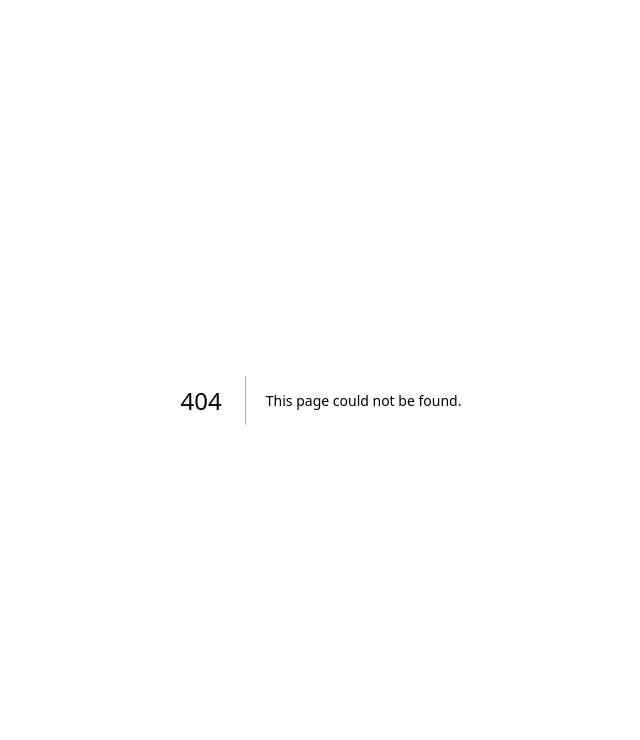
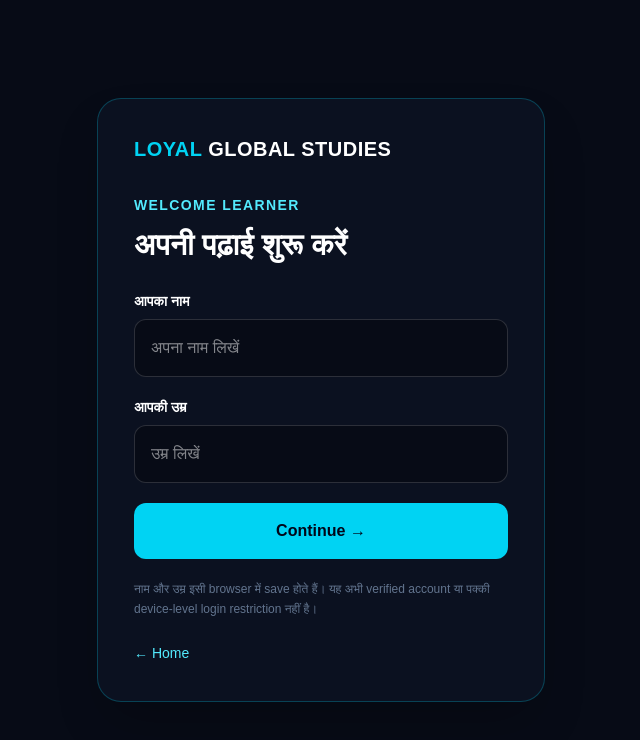
Before and after one commit to iamenough954/loyal-global-studies, a Next.js app: page /login in a window 1280 px wide. Before the commit this address had no page. Shown: the top 740 px of the page, without its empty margins (319-959 px from the left). Built offline with nearby package versions, Linux system fonts and the light colour scheme.

Commit message:
Add name age login and math quiz game

```diff
--- /dev/null
+++ b/app/login/page.tsx
@@ -0,0 +1,78 @@
+"use client";
+
+import { useEffect, useState } from "react";
+
+export default function LoginPage() {
+  const [name, setName] = useState("");
+  const [age, setAge] = useState("");
+  const [savedName, setSavedName] = useState("");
+
+  useEffect(() => {
+    try {
+      const saved = localStorage.getItem("loyal-profile");
+      if (saved) setSavedName(JSON.parse(saved).name || "");
+    } catch {}
+  }, []);
+
+  function register(e: React.FormEvent<HTMLFormElement>) {
+    e.preventDefault();
+    if (!name.trim() || !age || Number(age) < 5 || Number(age) > 100) return;
+
+    try {
+      const saved = localStorage.getItem("loyal-profile");
+      if (saved) {
+        setSavedName(JSON.parse(saved).name || "");
+        return;
+      }
+      const profile = { name: name.trim(), age: Number(age) };
+      localStorage.setItem("loyal-profile", JSON.stringify(profile));
+      setSavedName(profile.name);
+    } catch {
+      alert("Registration save nahi ho paya. Dobara try karein.");
+    }
+  }
+
+  return (
+    <main className="flex min-h-screen items-center justify-center bg-[#070b16] px-5 py-10 text-white">
+      <section className="w-full max-w-md rounded-3xl border border-cyan-400/25 bg-[#0b1120] p-7 shadow-2xl sm:p-9">
+        <a href="/" className="text-xl font-black tracking-wide">
+          <span className="text-cyan-400">LOYAL</span> GLOBAL STUDIES
+        </a>
+        <p className="mt-8 text-sm font-bold tracking-widest text-cyan-300">WELCOME LEARNER</p>
+        <h1 className="mt-3 text-3xl font-black">अपनी पढ़ाई शुरू करें</h1>
+        {savedName ? (
+          <div className="mt-7 rounded-2xl border border-cyan-400/30 bg-cyan-400/10 p-5">
+            <p className="text-slate-300">स्वागत है,</p>
+            <p className="mt-2 text-2xl font-black text-cyan-300">{savedName}</p>
+            <p className="mt-3 text-sm text-slate-300">आपका profile इस browser में save है।</p>
+            <a href="/" className="mt-5 inline-block rounded-xl bg-cyan-400 px-5 py-3 font-bold text-slate-950">Continue →</a>
+          </div>
+        ) : (
+          <form onSubmit={register} className="mt-7 space-y-5">
+            <div>
+              <label htmlFor="name" className="mb-2 block text-sm font-bold">आपका नाम</label>
+              <input id="name" required maxLength={60} value={name}
+                onChange={e => setName(e.target.value)}
+                placeholder="अपना नाम लिखें"
+                className="w-full rounded-xl border border-white/15 bg-[#070b16] px-4 py-4 outline-none focus:border-cyan-400" />
+            </div>
+            <div>
+              <label htmlFor="age" className="mb-2 block text-sm font-bold">आपकी उम्र</label>
+              <input id="age" required type="number" min="5" max="100" value={age}
+                onChange={e => setAge(e.target.value)}
+                placeholder="उम्र लिखें"
+                className="w-full rounded-xl border border-white/15 bg-[#070b16] px-4 py-4 outline-none focus:border-cyan-400" />
+            </div>
+            <button className="w-full rounded-xl bg-cyan-400 px-5 py-4 font-black text-slate-950 hover:bg-cyan-300">
+              Continue →
+            </button>
+          </form>
+        )}
+        <p className="mt-5 text-xs leading-5 text-slate-500">
+          नाम और उम्र इसी browser में save होते हैं। यह अभी verified account या पक्की device-level login restriction नहीं है।
+        </p>
+        <a href="/" className="mt-6 inline-block text-sm text-cyan-300">← Home</a>
+      </section>
+    </main>
+  );
+}
--- /dev/null
+++ b/app/math-quiz/page.tsx
@@ -0,0 +1,84 @@
+"use client";
+
+import { useState } from "react";
+
+const questions = [
+  { q: "12 × 8 = ?", options: ["86", "96", "92", "108"], answer: "96" },
+  { q: "144 का वर्गमूल क्या है?", options: ["10", "11", "12", "14"], answer: "12" },
+  { q: "25% of 200 = ?", options: ["25", "40", "50", "75"], answer: "50" },
+  { q: "15 + 27 = ?", options: ["40", "41", "42", "43"], answer: "42" },
+  { q: "9² = ?", options: ["18", "72", "81", "99"], answer: "81" },
+  { q: "एक दर्जन में कितनी वस्तुएँ होती हैं?", options: ["10", "12", "15", "20"], answer: "12" },
+  { q: "1000 ÷ 25 = ?", options: ["20", "25", "40", "50"], answer: "40" },
+  { q: "7 × 7 = ?", options: ["42", "48", "49", "56"], answer: "49" },
+  { q: "3/4 का प्रतिशत क्या है?", options: ["25%", "50%", "75%", "80%"], answer: "75%" },
+  { q: "सबसे छोटी अभाज्य संख्या कौन-सी है?", options: ["0", "1", "2", "3"], answer: "2" },
+];
+
+export default function MathQuizPage() {
+  const [index, setIndex] = useState(0);
+  const [score, setScore] = useState(0);
+  const [chosen, setChosen] = useState("");
+  const [finished, setFinished] = useState(false);
+
+  function next() {
+    const newScore = score + (chosen === questions[index].answer ? 1 : 0);
+    setScore(newScore);
+    if (index === questions.length - 1) {
+      setFinished(true);
+    } else {
+      setIndex(index + 1);
+      setChosen("");
+    }
+  }
+
+  function restart() {
+    setIndex(0);
+    setScore(0);
+    setChosen("");
+    setFinished(false);
+  }
+
+  const question = questions[index];
+
+  return (
+    <main className="flex min-h-screen items-center justify-center bg-[#070b16] px-5 py-10 text-white">
+      <section className="w-full max-w-xl rounded-3xl border border-cyan-400/25 bg-[#0b1120] p-6 sm:p-9">
+        <a href="/" className="text-sm font-bold text-cyan-300">← LOYAL GLOBAL STUDIES</a>
+        <p className="mt-7 text-sm font-bold tracking-widest text-cyan-300">PLAY · THINK · LEARN</p>
+        <h1 className="mt-3 text-3xl font-black">🧠 Math Quiz Game</h1>
+        {finished ? (
+          <div className="mt-8 text-center">
+            <p className="text-5xl">🏆</p>
+            <h2 className="mt-4 text-2xl font-black">Quiz Complete!</h2>
+            <p className="mt-3 text-lg text-slate-300">आपका score: <strong className="text-cyan-300">{score}/{questions.length}</strong></p>
+            <button onClick={restart} className="mt-6 rounded-xl bg-cyan-400 px-6 py-3 font-black text-slate-950">Play Again</button>
+          </div>
+        ) : (
+          <>
+            <div className="mt-7 flex justify-between text-sm text-slate-400">
+              <span>Question {index + 1} / {questions.length}</span>
+              <span>Score: {score}</span>
+            </div>
+            <div className="mt-3 h-2 overflow-hidden rounded-full bg-white/10">
+              <div className="h-full rounded-full bg-cyan-400" style={{ width: `${((index + 1) / questions.length) * 100}%` }} />
+            </div>
+            <h2 className="mt-8 text-2xl font-bold">{question.q}</h2>
+            <div className="mt-6 grid gap-3 sm:grid-cols-2">
+              {question.options.map(option => (
+                <button key={option} onClick={() => setChosen(option)}
+                  className={`rounded-xl border p-4 text-left font-bold transition ${chosen === option ? "border-cyan-300 bg-cyan-400/15 text-cyan-200" : "border-white/10 bg-white/[0.03] hover:border-cyan-400/50"}`}>
+                  {option}
+                </button>
+              ))}
+            </div>
+            <button disabled={!chosen} onClick={next}
+              className="mt-7 w-full rounded-xl bg-cyan-400 px-5 py-4 font-black text-slate-950 disabled:cursor-not-allowed disabled:opacity-40">
+              {index === questions.length - 1 ? "Finish Quiz" : "Next Question →"}
+            </button>
+          </>
+        )}
+      </section>
+    </main>
+  );
+}
--- a/app/page.tsx
+++ b/app/page.tsx
@@ -37,9 +37,14 @@
             <a href="/results" className="hover:text-cyan-300">Results</a>
             <a href="/about" className="hover:text-cyan-300">About</a>
           </div>
-          <a href="/login" className="rounded-xl bg-cyan-400 px-4 py-2.5 text-sm font-bold text-slate-950 hover:bg-cyan-300">
-            Login
-          </a>
+          <div className="flex items-center gap-2">
+            <a href="/math-quiz" className="rounded-xl border border-cyan-400/40 px-3 py-2.5 text-sm font-bold text-cyan-300 hover:bg-cyan-400/10">
+              🎮 Game
+            </a>
+            <a href="/login" className="rounded-xl bg-cyan-400 px-4 py-2.5 text-sm font-bold text-slate-950 hover:bg-cyan-300">
+              Login
+            </a>
+          </div>
         </nav>
       </header>
 
```
